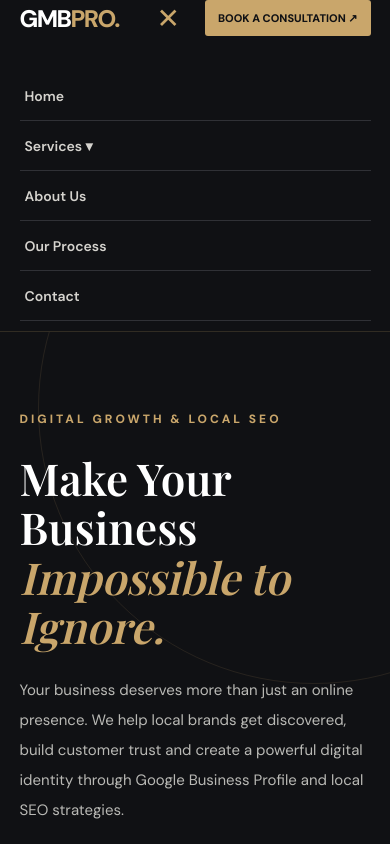
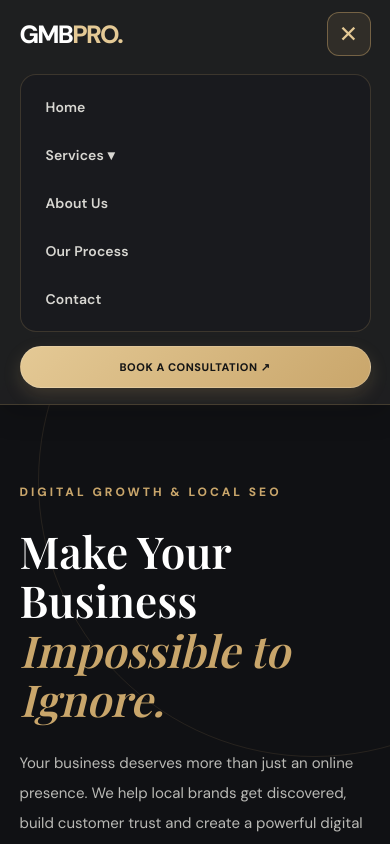
Before and after one commit to Dazzlingskill/ds-project, a plain HTML site: page index.html in a window 390 px wide. Both pictures are taken after a click on the button "Toggle navigation". Shown: the top 844 px of the page. Drawn offline with nearby package versions, Linux system fonts and the light colour scheme.

Commit message:
change in menu bar design

```diff
--- a/index.html
+++ b/index.html
@@ -870,6 +870,231 @@ footer {
     }
 }
 
+
+
+/* =========================
+   UPDATED NAVBAR DESIGN
+   ========================= */
+header {
+    position: sticky;
+    top: 0;
+    z-index: 1000;
+    background: rgba(16, 17, 20, 0.94);
+    border-bottom: 1px solid rgba(201, 166, 107, 0.22);
+    box-shadow: 0 8px 28px rgba(0, 0, 0, 0.16);
+    -webkit-backdrop-filter: blur(14px);
+    backdrop-filter: blur(14px);
+}
+
+nav {
+    min-height: 88px;
+    gap: 28px;
+}
+
+.logo {
+    font-size: 29px;
+    letter-spacing: -1.7px;
+    display: inline-flex;
+    align-items: center;
+}
+
+.logo span {
+    color: var(--gold-light);
+}
+
+.nav-menu {
+    gap: 6px;
+    padding: 7px;
+    margin: 0 auto;
+    border: 1px solid rgba(255, 255, 255, 0.09);
+    border-radius: 999px;
+    background: rgba(255, 255, 255, 0.045);
+}
+
+.nav-menu li {
+    position: relative;
+}
+
+.nav-menu li > a {
+    display: block;
+    padding: 12px 15px;
+    color: #d8d7d2;
+    font-size: 13px;
+    font-weight: 600;
+    letter-spacing: 0.1px;
+    border-radius: 999px;
+    transition: color .25s ease, background .25s ease, transform .25s ease;
+}
+
+.nav-menu li > a:hover,
+.nav-menu li > a:focus-visible {
+    color: var(--black);
+    background: var(--gold-light);
+    outline: none;
+}
+
+.dropdown-menu {
+    top: calc(100% + 12px);
+    left: 0;
+    width: 255px;
+    padding: 9px;
+    border: 1px solid rgba(201, 166, 107, 0.25);
+    border-radius: 15px;
+    background: #1b1c20;
+    box-shadow: 0 18px 45px rgba(0, 0, 0, .32);
+}
+
+.dropdown-menu li,
+.dropdown-menu li:first-child,
+.dropdown-menu li:last-child {
+    padding: 0;
+    border: 0;
+    border-radius: 9px;
+    background: transparent;
+}
+
+.dropdown-menu li > a {
+    padding: 12px 14px;
+    color: #d8d7d2;
+    font-size: 13px;
+    border-radius: 8px;
+}
+
+.dropdown-menu li > a:hover,
+.dropdown-menu li > a:focus-visible {
+    color: var(--gold-light);
+    background: rgba(201, 166, 107, .12);
+}
+
+.nav-btn {
+    display: inline-flex;
+    align-items: center;
+    justify-content: center;
+    gap: 8px;
+    padding: 14px 21px;
+    color: #151515;
+    background: linear-gradient(135deg, #e4c995, #c9a66b);
+    border: 1px solid rgba(255,255,255,.18);
+    border-radius: 999px;
+    font-size: 11px;
+    letter-spacing: .55px;
+    box-shadow: 0 7px 18px rgba(201, 166, 107, .18);
+    transition: transform .25s ease, box-shadow .25s ease;
+}
+
+.nav-btn:hover {
+    background: linear-gradient(135deg, #f0dcb2, #d7b77f);
+    transform: translateY(-2px);
+    box-shadow: 0 10px 24px rgba(201, 166, 107, .28);
+}
+
+.menu-toggle {
+    width: 44px;
+    height: 44px;
+    align-items: center;
+    justify-content: center;
+    border: 1px solid rgba(201, 166, 107, .45);
+    border-radius: 12px;
+    background: rgba(201, 166, 107, .1);
+    color: var(--gold-light);
+    font-size: 23px;
+    line-height: 1;
+    transition: background .2s ease, color .2s ease;
+}
+
+.menu-toggle:hover {
+    background: var(--gold);
+    color: var(--black);
+}
+
+@media (max-width: 1000px) {
+    nav { gap: 14px; }
+    .nav-menu { gap: 2px; }
+    .nav-menu li > a { padding: 11px 10px; font-size: 12px; }
+    .nav-btn { padding: 12px 15px; }
+}
+
+@media (max-width: 900px) {
+    nav {
+        min-height: 76px;
+        flex-wrap: wrap;
+        padding: 12px 0;
+    }
+
+    .menu-toggle {
+        display: inline-flex;
+        margin-left: auto;
+    }
+
+    .nav-menu {
+        width: 100%;
+        order: 3;
+        flex-direction: column;
+        align-items: stretch;
+        gap: 4px;
+        margin: 4px 0 0;
+        padding: 10px;
+        border: 1px solid rgba(201, 166, 107, .2);
+        border-radius: 16px;
+        background: #191a1e;
+    }
+
+    .nav-menu li {
+        width: 100%;
+        padding: 0;
+        border: 0;
+    }
+
+    .nav-menu li > a {
+        padding: 13px 15px;
+        border-radius: 10px;
+        font-size: 14px;
+    }
+
+    .dropdown-menu {
+        position: static;
+        width: 100%;
+        margin-top: 4px;
+        padding: 6px;
+        border: 0;
+        border-radius: 10px;
+        background: rgba(255,255,255,.045);
+        box-shadow: none;
+        opacity: 1;
+        visibility: visible;
+        transform: none;
+    }
+
+    .dropdown-menu li > a {
+        padding: 11px 14px;
+        font-size: 13px;
+    }
+
+    .dropdown:hover .dropdown-menu {
+        display: none;
+    }
+
+    .dropdown.open .dropdown-menu {
+        display: block;
+    }
+
+    .nav-btn {
+        margin-left: 0;
+    }
+}
+
+@media (max-width: 600px) {
+    nav { min-height: 70px; }
+    .logo { font-size: 25px; }
+    .nav-btn {
+        width: 100%;
+        order: 4;
+        margin: 0 0 4px;
+        padding: 13px 16px;
+        font-size: 11px;
+    }
+}
+
 </style>
 </head>
 
```
